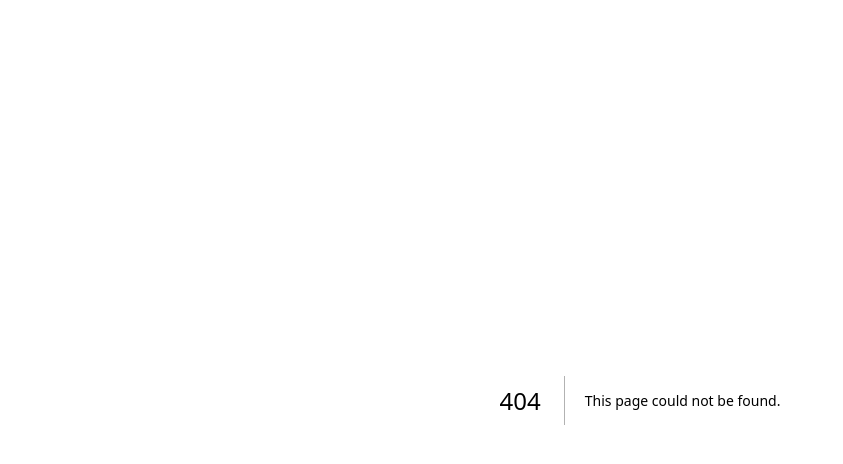
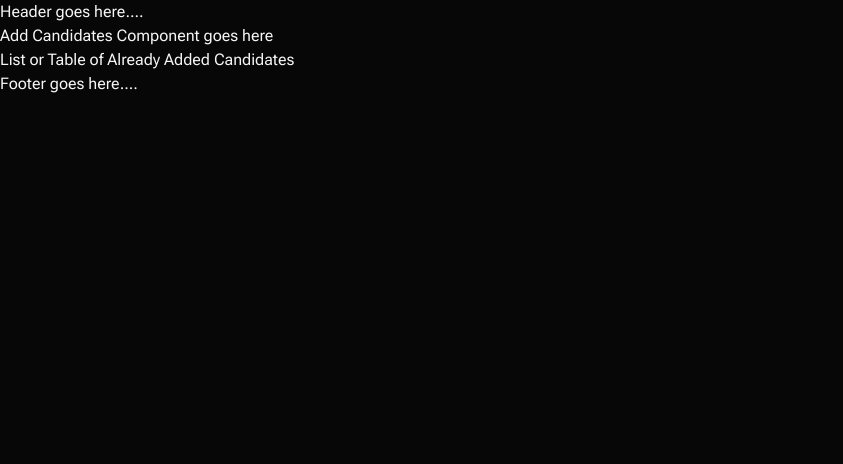
Before and after one commit to mowblox/auditable-blockchain-voting-system, a Next.js app in the folder frontend/: page /elections/1/candidates in a window 1280 px wide. Before the commit this address had no page. Shown: the top 464 px of the page, without its empty margins (0-843 px from the left). Built offline with nearby package versions, Linux system fonts and the light colour scheme.

Commit message:
Adding some style guide into tailwind config

```diff
--- /dev/null
+++ b/frontend/src/app/elections/[id]/candidates/page.tsx
@@ -0,0 +1,14 @@
+import { Metadata } from "next";
+
+export const metadata: Metadata = {
+  title: "ABVS | Election Candidates",
+}
+
+export default function ElectionCandidates() {
+  return (
+    <div>
+      <div>Add Candidates Component goes here</div>
+      <div>List or Table of Already Added Candidates</div>
+    </div>
+  );
+}
--- /dev/null
+++ b/frontend/src/app/elections/[id]/layout.tsx
@@ -0,0 +1,11 @@
+
+
+export default function ElectionDetailLayout({
+  children,
+}: Readonly<{
+  children: React.ReactNode;
+}>) {
+  return (
+    <>{children}</>
+  );
+}
--- a/frontend/src/app/elections/[id]/page.tsx
+++ b/frontend/src/app/elections/[id]/page.tsx
@@ -1,6 +1,11 @@
+import { Metadata } from "next";
+
+export const metadata: Metadata = {
+  title: "ABVS | Election Detail",
+}
 
 export default function ElectionDetail() {
-    return (
-        <div>Election Detail Page goes here</div>
-    );
+  return (
+    <div>General Election Details after creation</div>
+  );
 }
--- /dev/null
+++ b/frontend/src/app/elections/[id]/voters/page.tsx
@@ -0,0 +1,14 @@
+import { Metadata } from "next";
+
+export const metadata: Metadata = {
+  title: "ABVS | Election Voters",
+}
+
+export default function ElectionVoters() {
+  return (
+    <div>
+      <div>Add Voters Component goes here</div>
+      <div>List or Table of Already Added Voters</div>
+    </div>
+  );
+}
--- a/frontend/src/app/elections/add/page.tsx
+++ b/frontend/src/app/elections/add/page.tsx
@@ -1,6 +1,11 @@
+import { Metadata } from "next";
+
+export const metadata: Metadata = {
+  title: "ABVS | Add Election",
+}
 
 export default function AddElection() {
-    return (
-        <div>Add Election Page goes here</div>
-    );
+  return (
+    <div>Displays the Add Election form to create an election to beging with.</div>
+  );
 }
--- a/frontend/src/app/layout.tsx
+++ b/frontend/src/app/layout.tsx
@@ -1,13 +1,16 @@
 import type { Metadata } from "next";
-import { Inter } from "next/font/google";
+import { Space_Grotesk, Roboto_Flex } from "next/font/google";
 import "./globals.css";
+import Header from "@/components/Header";
+import Footer from "@/components/Footer";
 
-const inter = Inter({ subsets: ["latin"] });
+const space_grotesk = Space_Grotesk({ subsets: ['latin'], variable: '--font-space-grotesk' });
+const roboto_flex = Roboto_Flex({ subsets: ['latin'], variable: '--font-roboto-flex' });
 
 export const metadata: Metadata = {
-  title: "Create Next App",
-  description: "Generated by create next app",
-};
+  title: "ABVS",
+  description: "BUIDL with Mowblox",
+}
 
 export default function RootLayout({
   children,
@@ -15,8 +18,12 @@ export default function RootLayout({
   children: React.ReactNode;
 }>) {
   return (
-    <html lang="en">
-      <body className={inter.className}>{children}</body>
+    <html lang="en" className={`${space_grotesk.variable} ${roboto_flex.variable}`}>
+      <body className="bg-dark text-text">
+        <Header />
+        {children}
+        <Footer />
+      </body>
     </html>
   );
 }
--- a/frontend/src/app/page.tsx
+++ b/frontend/src/app/page.tsx
@@ -1,3 +1,8 @@
+import { Metadata } from "next";
+
+export const metadata: Metadata = {
+  title: "ABVS | Landing",
+}
 
 export default function Landing() {
   return (
--- /dev/null
+++ b/frontend/src/components/Footer.tsx
@@ -0,0 +1,7 @@
+
+
+export default function Footer() {
+  return (
+    <div>Footer goes here....</div>
+  );
+}
--- /dev/null
+++ b/frontend/src/components/Header.tsx
@@ -0,0 +1,7 @@
+
+
+export default function Header() {
+  return (
+    <div>Header goes here....</div>
+  );
+}
--- a/frontend/tailwind.config.ts
+++ b/frontend/tailwind.config.ts
@@ -7,13 +7,19 @@ const config: Config = {
     "./src/app/**/*.{js,ts,jsx,tsx,mdx}",
   ],
   theme: {
-    extend: {
-      backgroundImage: {
-        "gradient-radial": "radial-gradient(var(--tw-gradient-stops))",
-        "gradient-conic":
-          "conic-gradient(from 180deg at 50% 50%, var(--tw-gradient-stops))",
-      },
+    colors: {
+      "primary": "#1D57C2",
+      "secondary": "#4C9FE4",
+      "text": "#F5F5F5",
+      "subtle-text": "#939393",
+      "dark": "#070707",
     },
+    fontFamily: {
+      "sans": ['var(--font-roboto-flex)'],
+      "space-grotesk": ['var(--font-space-grotesk)'],
+      "roboto-flex": ['var(--font-roboto-flex)'],
+    },
+    extend: {},
   },
   plugins: [],
 };
```
